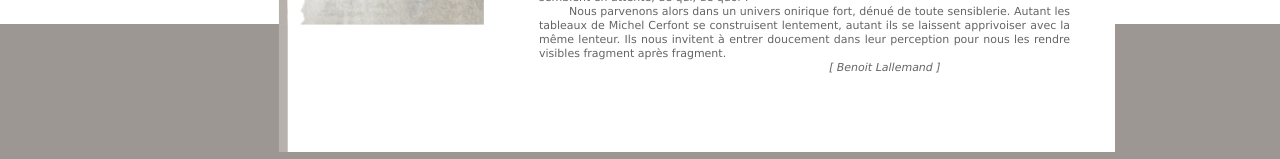
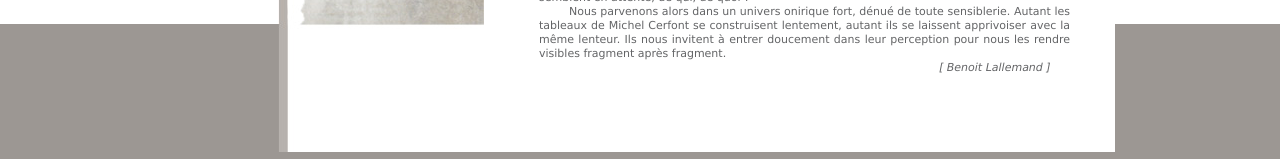
Before and after one commit to PolloFox/michelcerfont, a plain HTML site: page demarche.html in a window 1280 px wide. Shown: the part 389-548 px from the top of the page. Drawn offline with Linux system fonts and the light colour scheme.

Commit message:
Added demarche

```diff
--- a/demarche.html
+++ b/demarche.html
@@ -29,7 +29,7 @@ L&rsquo;image architectur&eacute;e, &eacute;vocation d&rsquo;un r&eacute;el stru
 Les messages graphiques et picturaux int&eacute;gr&eacute;s dans les &#339;uvres de Michel Cerfont sont autant de d&eacute;clencheurs de r&ecirc;ves lib&eacute;r&eacute;s qui nous entra&icirc;nent vers le moment privil&eacute;gi&eacute; o&ugrave; chacun s&rsquo;abandonne au simple plaisir d&rsquo;observer. C&rsquo;est une des mani&egrave;res de rendre &agrave; notre quotidien une certaine forme de s&eacute;r&eacute;nit&eacute;.<br />
           <img src="images/spacer.gif" width="30" height="1" alt="" />Une grande  importance  est r&eacute;serv&eacute;e &agrave; la composition d&rsquo;un tableau d&eacute;voilant de grands paysages souvent ponctu&eacute;s de petits objets r&eacute;cup&eacute;r&eacute;s et de dessins. La pr&eacute;cision et le r&eacute;alisme de tels ingr&eacute;dients rendent  le propos interpelant. Des animaux mi-coquillages, mi-col&eacute;opt&egrave;res  se blottissent au creux des pans de carton, laissant appara&icirc;tre leurs &eacute;lytres-boucliers. Ils nous semblent en attente, de qui, de quoi ?<br />
           <img src="images/spacer.gif" width="30" height="1" alt="" />Nous parvenons alors dans un univers onirique fort, d&eacute;nu&eacute; de toute sensiblerie.
-Autant les tableaux de Michel Cerfont se construisent lentement, autant ils se laissent apprivoiser avec la m&ecirc;me lenteur. Ils nous invitent &agrave; entrer doucement dans leur perception pour nous les rendre visibles fragment apr&egrave;s fragment.<br /><img src="images/spacer.gif" width="290" height="1" alt="" /><i>[ Benoit Lallemand ]</i></p>
+Autant les tableaux de Michel Cerfont se construisent lentement, autant ils se laissent apprivoiser avec la m&ecirc;me lenteur. Ils nous invitent &agrave; entrer doucement dans leur perception pour nous les rendre visibles fragment apr&egrave;s fragment.<br /><img src="images/spacer.gif" width="400" height="1" alt="" /><i>[ Benoit Lallemand ]</i></p>
 
       </div>
     </div>
```
